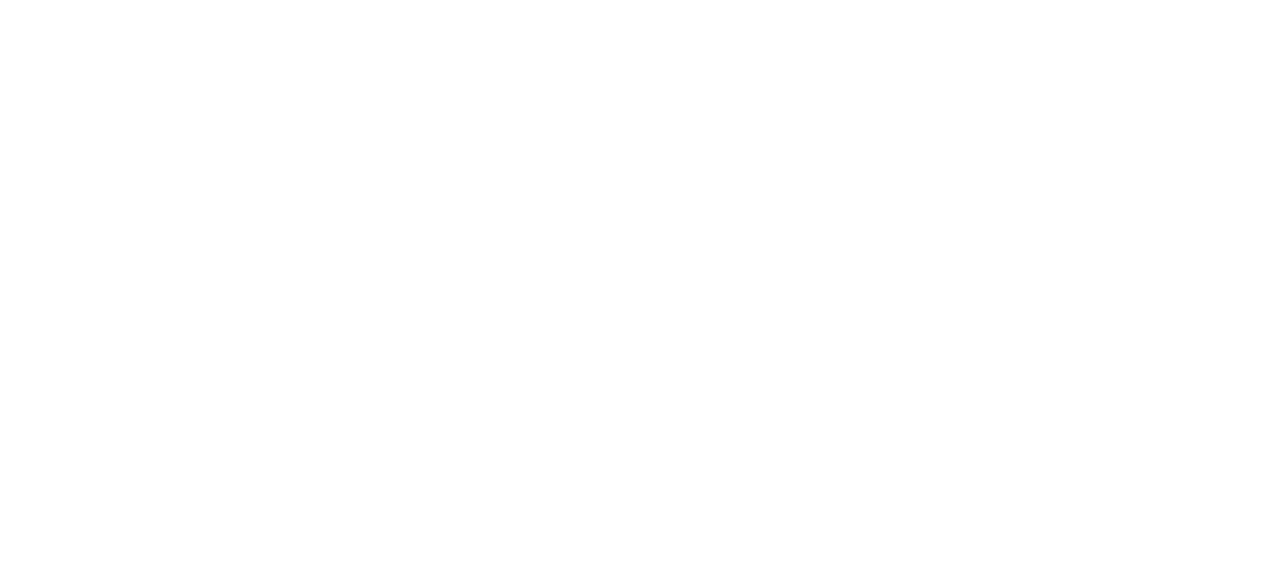
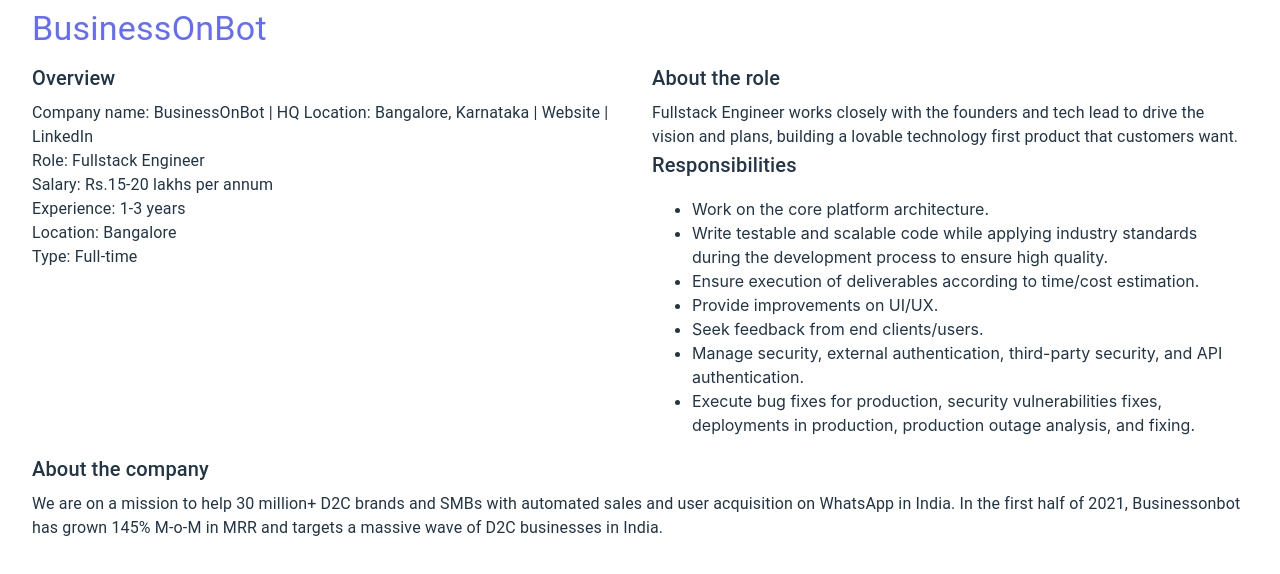
Before and after one commit to Manju177/JobList, a React (Vite) app in the folder JobListApp/: page /jobDetail/1 in a window 1280 px wide. Before the commit this address had no page. Shown: the top 574 px of the page. Built offline with nearby package versions, Linux system fonts and the light colour scheme.

Commit message:
implimented functionlity using dummy data for view job

```diff
--- a/JobListApp/src/App.jsx
+++ b/JobListApp/src/App.jsx
@@ -2,6 +2,7 @@
 import './App.css'
 import JobList from './Components/JobList/JobList';
 import {BrowserRouter,Route,Routes} from 'react-router-dom'
+import JobDetails from './Components/JobList/JobDetails';
 
 function App() {
   const [count, setCount] = useState(0)
@@ -11,7 +12,7 @@
      <BrowserRouter>
      <Routes>
       <Route path='/' element={<JobList/>} exact/>
-      {/* <Route path='/xyz' element={<xyz/>} /> */}
+      <Route path='/jobDetail/:id' element={<JobDetails/>} />
       </Routes>
      </BrowserRouter>
    </div>
--- /dev/null
+++ b/JobListApp/src/Components/JobList/JobDetails.jsx
@@ -0,0 +1,66 @@
+// JobDetails.js
+import React from 'react';
+import { Typography, Container, Grid } from '@material-ui/core';
+
+const JobDetails = () => {
+  return (
+    <Container>
+      <Typography variant="h4" gutterBottom>
+        BusinessOnBot
+      </Typography>
+      <Grid container spacing={3}>
+        <Grid item xs={12} md={6}>
+          <Typography variant="h6" gutterBottom>
+            Overview
+          </Typography>
+          <Typography>
+            Company name: BusinessOnBot | HQ Location: Bangalore, Karnataka | Website | LinkedIn
+          </Typography>
+          <Typography>
+            Role: Fullstack Engineer
+          </Typography>
+          <Typography>
+            Salary: Rs.15-20 lakhs per annum
+          </Typography>
+          <Typography>
+            Experience: 1-3 years
+          </Typography>
+          <Typography>
+            Location: Bangalore
+          </Typography>
+          <Typography>
+            Type: Full-time
+          </Typography>
+        </Grid>
+        <Grid item xs={12} md={6}>
+          <Typography variant="h6" gutterBottom>
+            About the role
+          </Typography>
+          <Typography>
+            Fullstack Engineer works closely with the founders and tech lead to drive the vision and plans, building a lovable technology first product that customers want.
+          </Typography>
+          <Typography variant="h6" gutterBottom>
+            Responsibilities
+          </Typography>
+          <ul>
+            <li>Work on the core platform architecture.</li>
+            <li>Write testable and scalable code while applying industry standards during the development process to ensure high quality.</li>
+            <li>Ensure execution of deliverables according to time/cost estimation.</li>
+            <li>Provide improvements on UI/UX.</li>
+            <li>Seek feedback from end clients/users.</li>
+            <li>Manage security, external authentication, third-party security, and API authentication.</li>
+            <li>Execute bug fixes for production, security vulnerabilities fixes, deployments in production, production outage analysis, and fixing.</li>
+          </ul>
+        </Grid>
+      </Grid>
+      <Typography variant="h6" gutterBottom>
+        About the company
+      </Typography>
+      <Typography>
+        We are on a mission to help 30 million+ D2C brands and SMBs with automated sales and user acquisition on WhatsApp in India. In the first half of 2021, Businessonbot has grown 145% M-o-M in MRR and targets a massive wave of D2C businesses in India.
+      </Typography>
+    </Container>
+  );
+};
+
+export default JobDetails;
--- a/JobListApp/src/Components/JobList/JobList.jsx
+++ b/JobListApp/src/Components/JobList/JobList.jsx
@@ -7,9 +7,11 @@
 import { Button } from '@material-ui/core';
 import { AiOutlineLoading3Quarters } from "react-icons/ai";
 import SearchBar from './SearchBar';
-import { useSelector } from 'react-redux';
+import { useDispatch, useSelector } from 'react-redux';
 import OfflineBoltIcon from '@material-ui/icons/OfflineBolt';
 import OfflineBoltOutlinedIcon from '@material-ui/icons/OfflineBoltOutlined';
+import { useNavigate } from 'react-router-dom';
+import { apiData } from '../../Redux/SearchSlice';
 
 
 const useStyles = makeStyles((theme) => ({
@@ -61,6 +63,8 @@
     const classes = useStyles();
     const [jobs, setJobs] = useState([]);
     const [loading, setLoading] = useState(false)
+    const navigate=useNavigate()
+    const dispatch=useDispatch()
 
     console.log('roles',roles.locType)
 
@@ -89,6 +93,7 @@
                     requestOptions
                 );
                 const result = await response.json();
+                dispatch(apiData(result))
                 console.log('result', result);
                 setJobs(result.jdList);
                 setLoading(false)
@@ -114,6 +119,12 @@
     : jobs;
 
     console.log('jobs', filteredJobs)
+
+
+    const handleClick = (index) => {
+        console.log('index',index)
+        navigate(`/jobDetail/:${index}`);
+      };
 
 
     return (
@@ -154,9 +165,9 @@
                                 {job.jobDetailsFromCompany}
                             </Typography>
                             <div className={classes.viewJob}>
-                                <a href="https://jobs.weekday.works/ema-software-productivity-engineer-e900?candidateId=U2FsdGVkX19Bil43L5EIhohpLlOB4FVy9eD/JqewmSJzEYIssZXHJIYUTakOyM38tX6CI7NE4R6tVgiYK13+Fw==">View job</a>
+                                <h4 onClick={()=>handleClick(job.jdUid)}>View job</h4>
                             </div>
-                            <Button className={classes.BtnStyle} variant="contained">⚡ Easy Apply</Button>
+                            <Button className={classes.BtnStyle}  >⚡ Easy Apply</Button>
                         </CardContent>
                     </Card>
                 ))}
--- a/JobListApp/src/Redux/SearchSlice.js
+++ b/JobListApp/src/Redux/SearchSlice.js
@@ -6,7 +6,8 @@
   role:"",
   salary:'',
   expirence:'',
-  locType:[]
+  locType:[],
+  payloadData:[]
 }
 
 const SearchsSlice = createSlice({
@@ -24,11 +25,15 @@
     },
     LocationTypes(state,action){
         state.locType=action.payload
+    },
+    apiData(state,action){
+      state.payloadData=action.payload
+
     }
 
   }
 })
 
-export const { roleSearch, salarySearch,noOfExpirence,LocationTypes } = SearchsSlice.actions
+export const { roleSearch, salarySearch,noOfExpirence,LocationTypes,apiData } = SearchsSlice.actions
 
 export default SearchsSlice.reducer
--- a/JobListApp/src/index.css
+++ b/JobListApp/src/index.css
@@ -13,13 +13,15 @@
   -moz-osx-font-smoothing: grayscale;
 }
 
-a {
+a,h4{
   font-weight: 500;
   color: #646cff;
   text-decoration: inherit;
 }
-a:hover {
+a ,h4:hover {
   color: #535bf2;
+  text-decoration:underline;
+  cursor:pointer
 }
 /*
 body {
@@ -59,7 +61,7 @@
     color: #213547;
     background-color: #ffffff;
   }
-  a:hover {
+  a, h4:hover {
     color: #747bff;
   }
   button {
```
